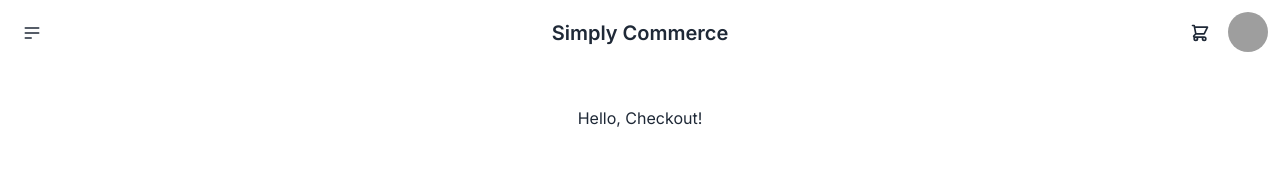
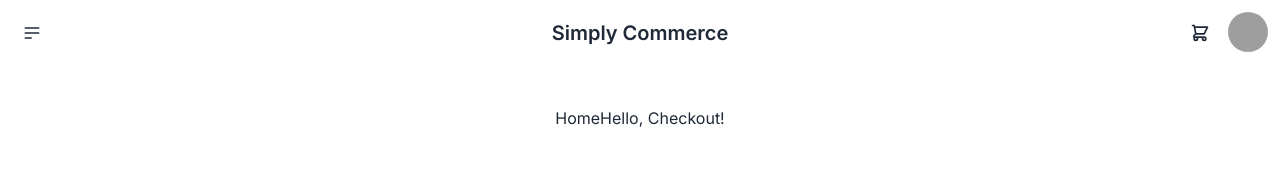
Before and after one commit to telestrial/simply-commerce, a Next.js app: page /checkout in a window 1280 px wide. Shown: the top 180 px of the page. Built offline with nearby package versions, Linux system fonts and the light colour scheme; grey boxes are pictures that could not be loaded.

Commit message:
add home to checkout

```diff
--- a/app/checkout/page.tsx
+++ b/app/checkout/page.tsx
@@ -1,5 +1,10 @@
+import Link from 'next/link';
+
 export default function Checkout() {
   return (
-    <div className='flex w-100 justify-center pt-10'>Hello, Checkout!</div>
+    <div className='flex w-100 justify-center pt-10'>
+      <Link href='/'>Home</Link>
+      Hello, Checkout!
+    </div>
   );
 }
```
